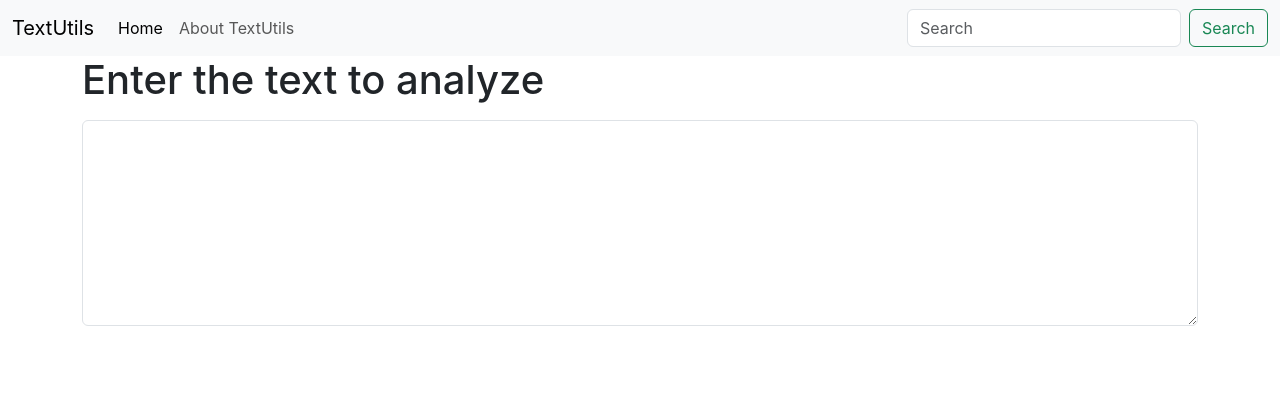
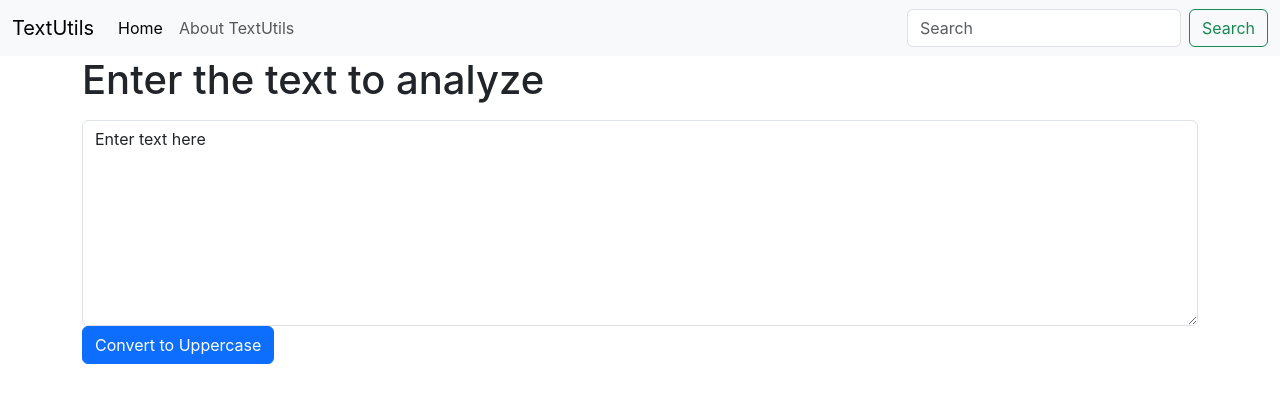
Before and after one commit to deepikajoshi1/textutils, a React (Create React App) app: page / in a window 1280 px wide. Shown: the top 402 px of the page. Built offline with nearby package versions, Linux system fonts and the light colour scheme.

Commit message:
added handleUpClick and HandleOnChange function

```diff
--- a/src/components/TextForm.js
+++ b/src/components/TextForm.js
@@ -2,6 +2,12 @@
 import React, {useState} from 'react';
 
 export default function TextForm(props) {
+  const handleUpClick = ()=>{
+setText("You have clicked on handleUpClick")
+  }
+  const handleOnChange= ()=>{
+
+  }
   // Declare a new state variable, which we'll call "count" and its update-function is setCount.
   const [text, setText] = useState('Enter text here');
 
@@ -11,7 +17,8 @@
         <label for="myBox" class="form-label">
          <h1>{props.heading}</h1>
         </label>
-        <textarea class="form-control" id="myBox" rows="8"></textarea>
+        <textarea class="form-control" value={text} onChange={handleOnChange} id="myBox" rows="8"></textarea>
+        <button className="btn btn-primary" onClick={handleUpClick}>Convert to Uppercase</button>
       </div>
     </div>
   );
```
